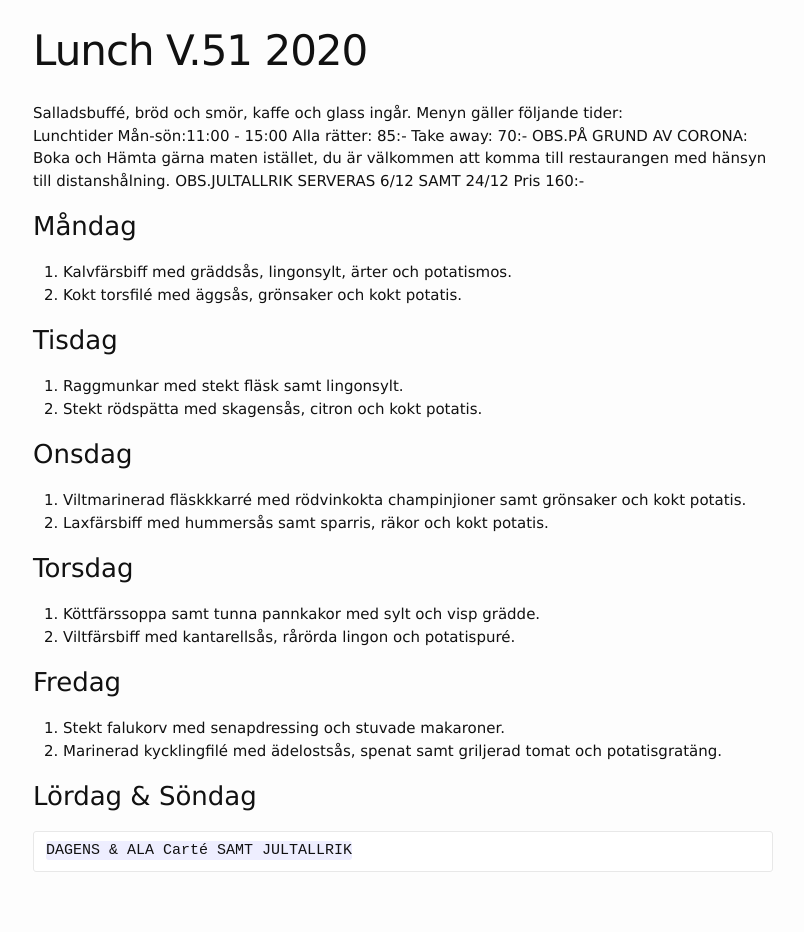
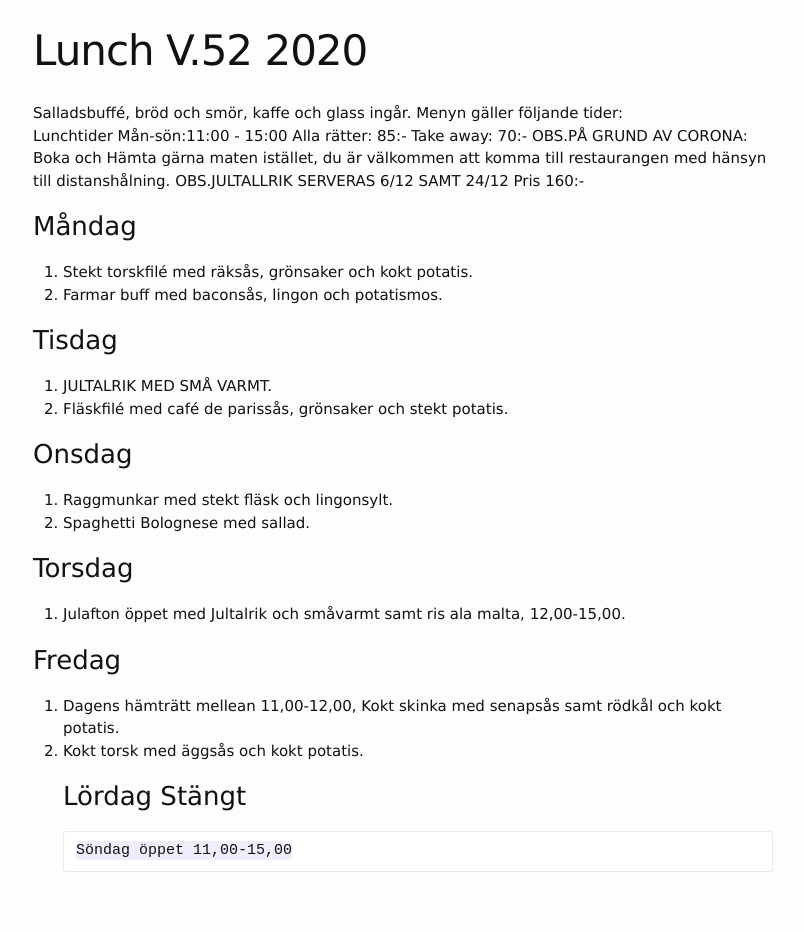
Before and after one commit to FarInn62/farinn62.github.io, a Jekyll site: the page built from lunch.md, in a window 1280 px wide. Shown: the whole page, without its empty margins (237-1041 px from the left). Built offline with Jekyll 4.4.1, drawn with Linux system fonts in a browser that asks for light colours.

Commit message:
Update lunch.md

```diff
--- a/lunch.md
+++ b/lunch.md
@@ -1,6 +1,6 @@
 ---
 layout: foodmenu
-title: Lunch V.51 2020
+title: Lunch V.52 2020
 permalink: /lunch/
 published: true
 ---
@@ -12,25 +12,23 @@ OBS.PÅ GRUND AV CORONA: Boka och Hämta gärna maten istället, du är välkomm
      OBS.JULTALLRIK SERVERAS 6/12 SAMT 24/12 Pris 160:-
 
 ### Måndag
-1. Kalvfärsbiff med gräddsås, lingonsylt, ärter och potatismos.
-2. Kokt torsfilé med äggsås, grönsaker och kokt potatis.
+1. Stekt torskfilé med räksås, grönsaker och kokt potatis.
+2. Farmar buff med baconsås, lingon och potatismos.
 
 ### Tisdag
-1. Raggmunkar med stekt fläsk samt lingonsylt.
-2. Stekt rödspätta med skagensås, citron och kokt potatis.
+1. JULTALRIK MED SMÅ VARMT.
+2. Fläskfilé med café de parissås, grönsaker och stekt potatis.
 
 ### Onsdag
-1. Viltmarinerad fläskkkarré med rödvinkokta champinjioner samt grönsaker och kokt potatis.
-2. Laxfärsbiff med hummersås samt sparris, räkor och kokt potatis.
+1. Raggmunkar med stekt fläsk och lingonsylt.
+2. Spaghetti Bolognese med sallad.
 
 ### Torsdag
-1. Köttfärssoppa samt tunna pannkakor med sylt och visp grädde.
-2. Viltfärsbiff med kantarellsås, rårörda lingon och potatispuré.
+1. Julafton öppet med Jultalrik och småvarmt samt ris ala malta, 12,00-15,00.
 
 ### Fredag
-1. Stekt falukorv med senapdressing och stuvade makaroner.
-2. Marinerad kycklingfilé med ädelostsås, spenat samt griljerad tomat och potatisgratäng.
+1. Dagens hämträtt mellean 11,00-12,00, Kokt skinka med senapsås samt rödkål och kokt potatis.
+2. Kokt torsk med äggsås och kokt potatis.
 
-
-### Lördag & Söndag
-    DAGENS & ALA Carté SAMT JULTALLRIK
+   ### Lördag Stängt
+       Söndag öppet 11,00-15,00
```
